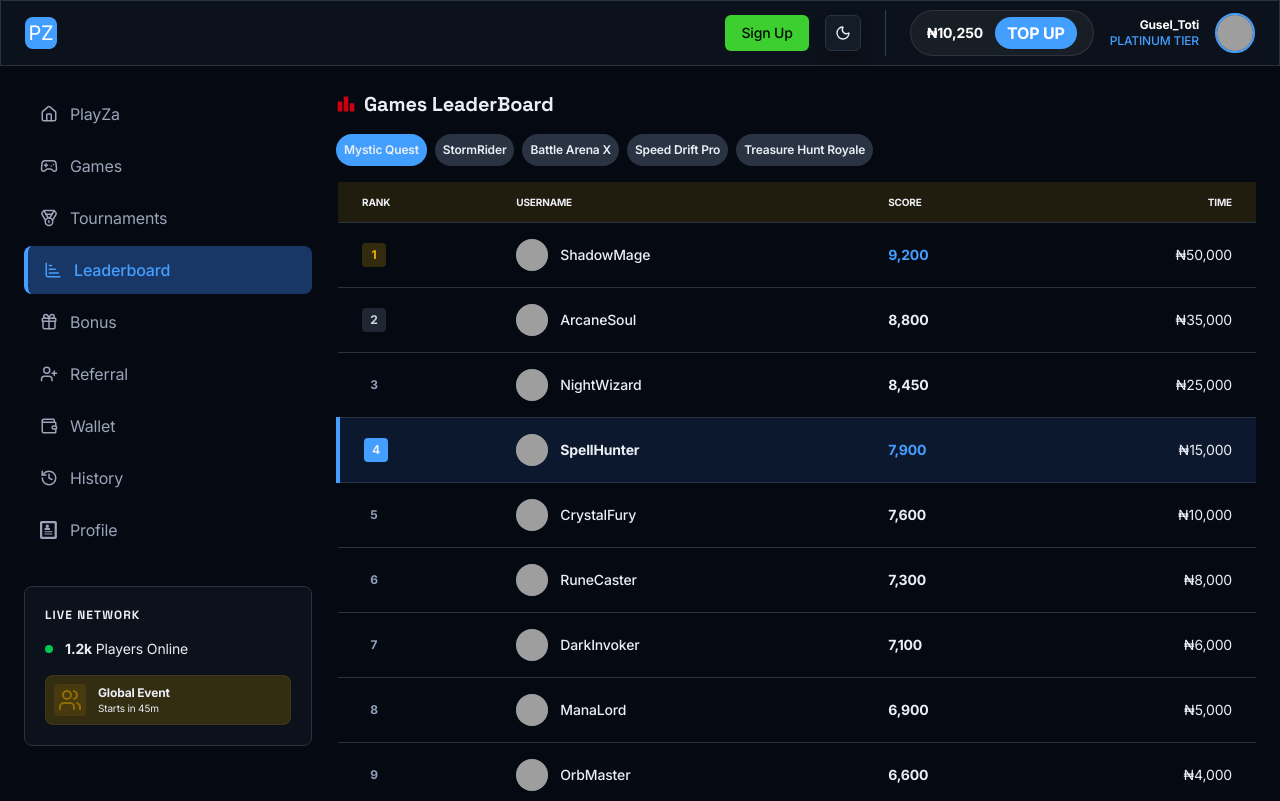
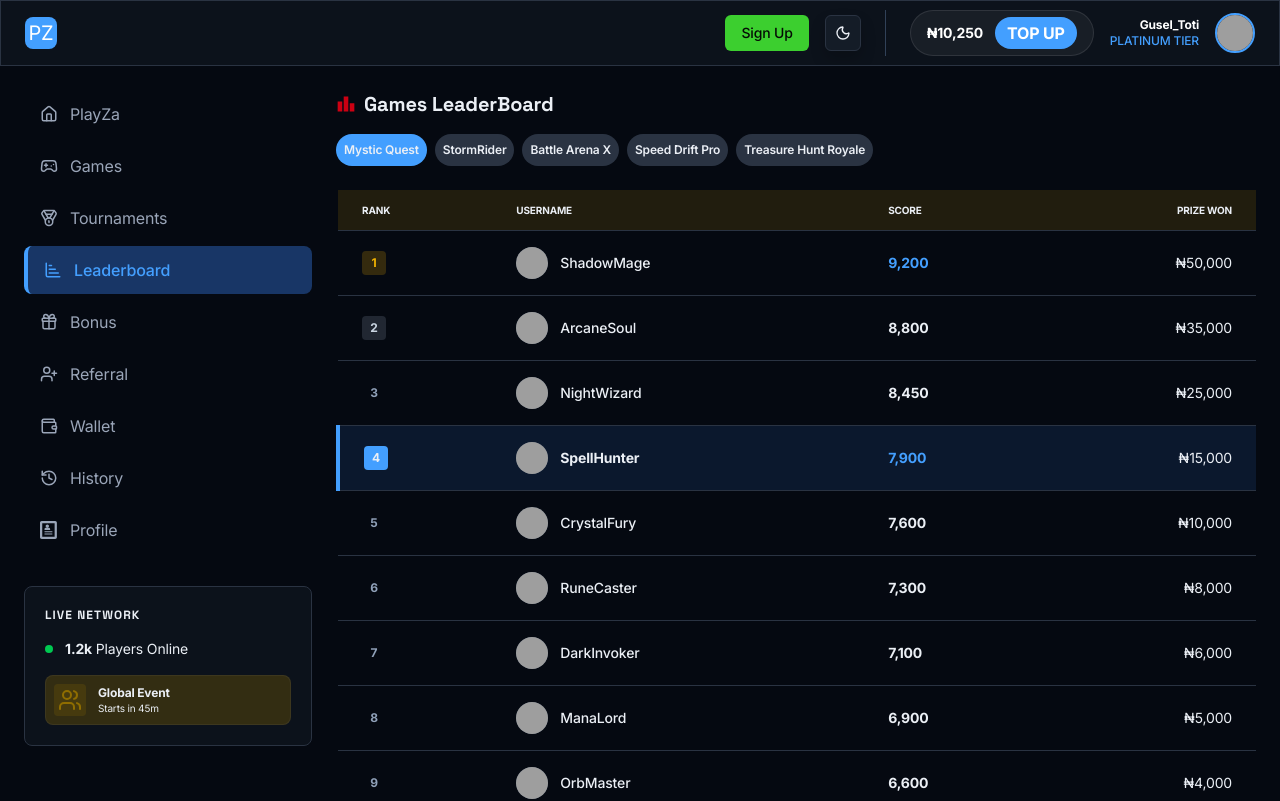
Before and after one commit to Guseltony/playza-frontend, a React (Vite) app: page /leaderboard in a window 1280 px wide. Shown: the top 801 px of the page. Built offline with nearby package versions, Linux system fonts and the light colour scheme; grey boxes are pictures that could not be loaded.

Commit message:
leaderboard page updated

```diff
--- a/src/pages/Home.tsx
+++ b/src/pages/Home.tsx
@@ -1,6 +1,6 @@
 import HeroBanner from "@/components/home/HeroBanner";
 import HowItWorks from "@/components/home/HowItWorks";
-import LeaderBoard from "@/components/home/LeaderBoard";
+// import LeaderBoard from "@/components/home/LeaderBoard";
 import RecentWinners from "@/components/home/RecentWinners";
 import { games } from "@/data/games";
 import HomeGames from "@/components/home/HomeGames";
@@ -18,7 +18,7 @@ const Home = () => {
       <HomeGames games={newestGames} Icon={BadgePlus} title="Newest Games" />
       <HomeGames games={popularGames} Icon={Star} title="Popular Games" />
       <HomeGames games={hottestGames} Icon={Flame} title="Hottest Games" />
-      <LeaderBoard />
+      {/* <LeaderBoard /> */}
       <HowItWorks />
     </main>
   );
--- a/src/pages/LeaderBoard.tsx
+++ b/src/pages/LeaderBoard.tsx
@@ -21,7 +21,7 @@ const LeaderBoard = () => {
   const leaderBoardData = leaderboard[activeGame];
 
   return (
-    <section className="flex-1 flex flex-col">
+    <section className="flex-1 gap-2 flex flex-col overflow-hidden">
       <div className="mb-2">
         <h2 className="font-heading text-xl font-bold flex gap-2 items-center mb-4">
           <MdLeaderboard className="text-chart-4" /> Games LeaderBoard
@@ -53,7 +53,7 @@ const LeaderBoard = () => {
               Score
             </TableHead>
             <TableHead className="px-2 sm:px-6 py-3 text-[10px] uppercase font-bold text-right">
-              Time
+              Prize Won
             </TableHead>
           </TableRow>
         </TableHeader>
@@ -80,7 +80,7 @@ const LeaderBoard = () => {
                       : "hover:bg-accent-dark/20 transition-colors"
                   }
                 >
-                  <TableCell className="px-2 sm:px-6 py-4">
+                  <TableCell className="px-2 md:px-6 py-4">
                     <div
                       className={`flex items-center justify-center w-6 h-6 rounded font-bold text-xs ${
                         isGold
@@ -96,30 +96,26 @@ const LeaderBoard = () => {
                     </div>
                   </TableCell>
 
-                  <TableCell className="px-2 sm:px-6 py-4 flex items-center gap-3">
+                  <TableCell className="px-2 md:px-6 py-4 flex items-center gap-3">
                     <div className="h-8 w-8 rounded-full bg-slate-700 overflow-hidden">
                       <img src={avatar} alt={username} />
                     </div>
                     <span
-                      className={
-                        isMe
-                          ? "font-bold "
-                          : "font-medium text-sm"
-                      }
+                      className={isMe ? "font-bold " : "font-medium text-sm"}
                     >
                       {username}
                     </span>
                   </TableCell>
 
                   <TableCell
-                    className={`px-2 sm:px-6 py-4 font-bold ${
+                    className={`px-2 md:px-6 py-4 font-bold ${
                       isGold || isMe ? "text-primary" : ""
                     }`}
                   >
                     {points.toLocaleString()}
                   </TableCell>
 
-                  <TableCell className="px-2 sm:px-6 py-4 text-right text-sm">
+                  <TableCell className="px-2 md:px-6 py-4 text-right text-sm">
                     {formatNaira(Number(prizeWon) * 100).toLocaleString()}
                   </TableCell>
                 </TableRow>
```
